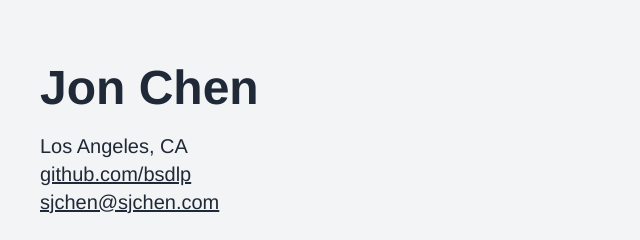
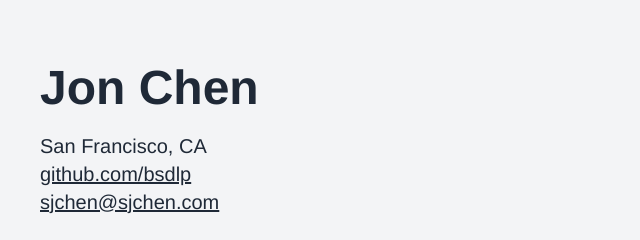
Before and after one commit to bsdlp/bsdlp.github.io, a website: page index.html in a window 1280 px wide. Shown: the top 240 px of the page, 40-680 px from the left. Drawn offline with nearby package versions, Linux system fonts and the light colour scheme; files that its build step writes are made by us from their sources.

Commit message:
Update index.html

```diff
--- a/index.html
+++ b/index.html
@@ -13,7 +13,7 @@
     <div id="intro">
       <dl>
         <dt class="who">Jon Chen</dt>
-        <dd class="where">Los Angeles, CA</dd>
+        <dd class="where">San Francisco, CA</dd>
         <dd class="where"><a href="https://github.com/bsdlp">github.com/bsdlp</a></dd>
         <dd class="where"><a href="mailto:sjchen@sjchen.com">sjchen@sjchen.com</a></dd>
       </dl>
```
